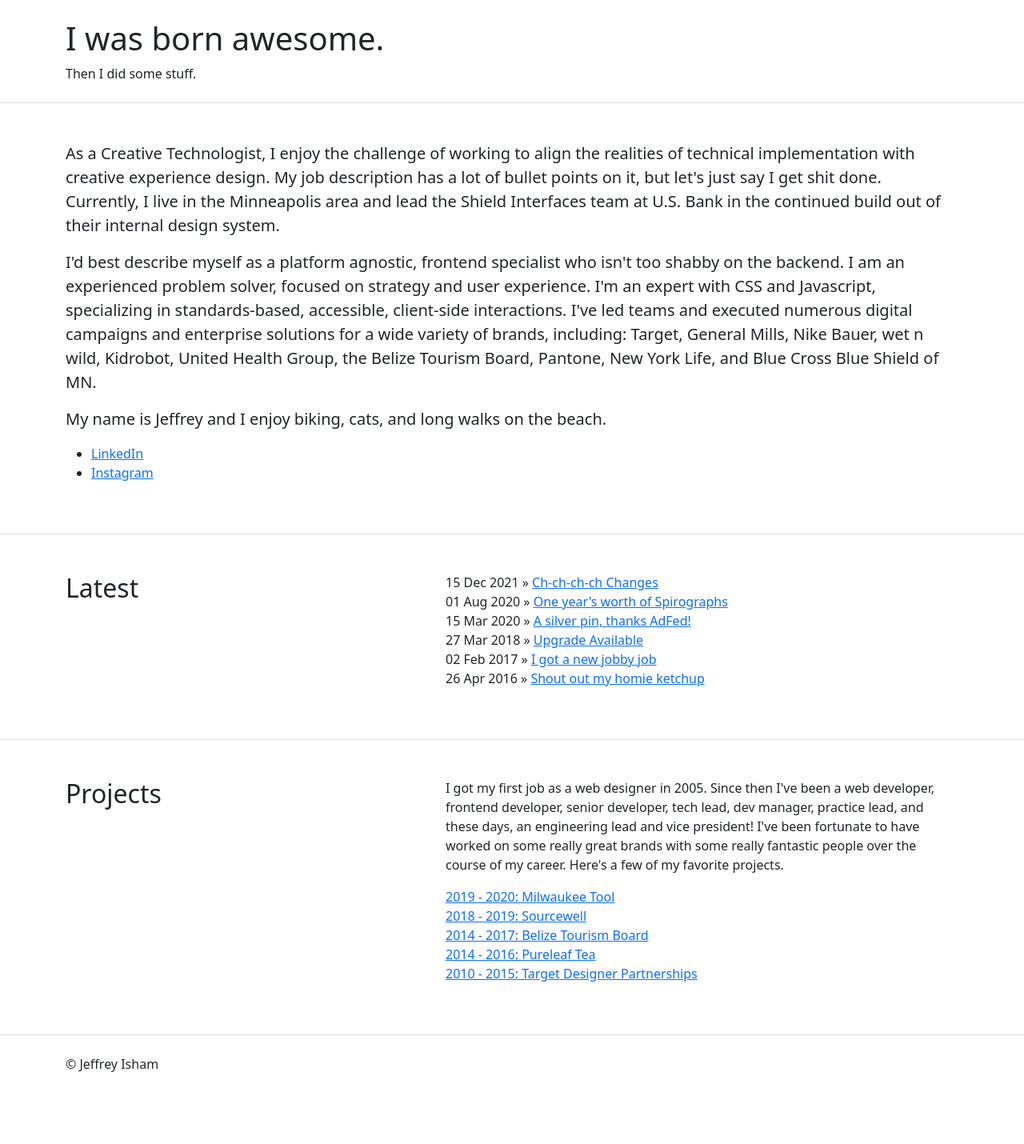
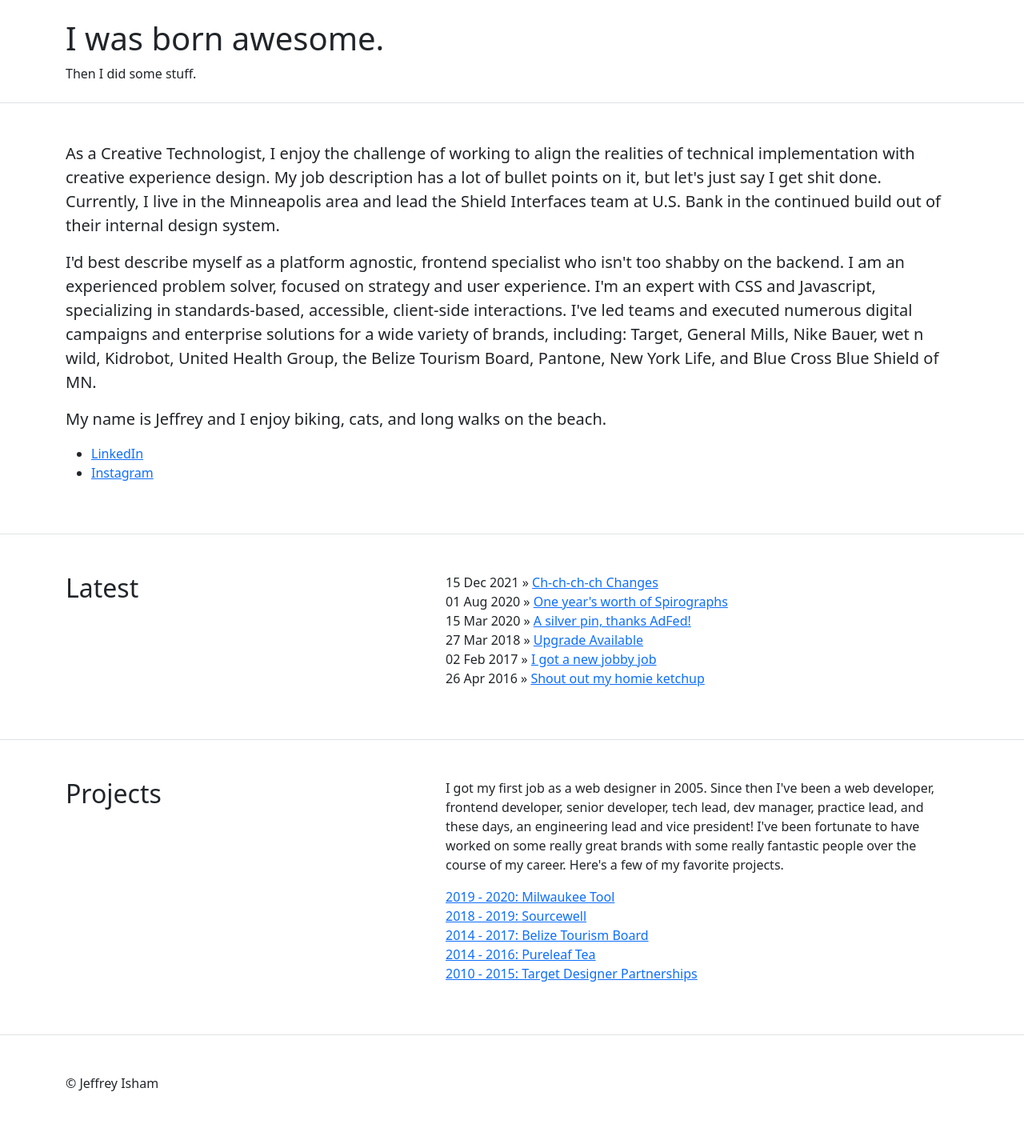
Before and after one commit to jeffreyisham/jeffreyisham.github.io, a Jekyll site: the page built from index.html, in a window 1280 px wide. Shown: the whole page at 80% size. Built offline with Jekyll 4.4.1, drawn with Linux system fonts in a browser that asks for light colours; before the commit the page ends 1382 px from its top, so only the background shows below that.

Commit message:
Update site-footer.html

```diff
--- a/_includes/site-footer.html
+++ b/_includes/site-footer.html
@@ -1,5 +1,5 @@
 <div>
-  <footer class="container py-4 site-footer">
+  <footer class="container py-5 site-footer">
     <p>&copy; Jeffrey Isham</p>
   </footer>
 </div>
```
